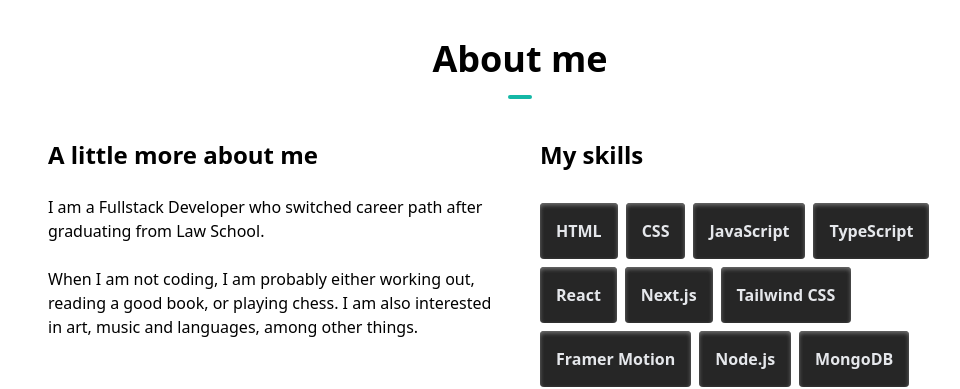
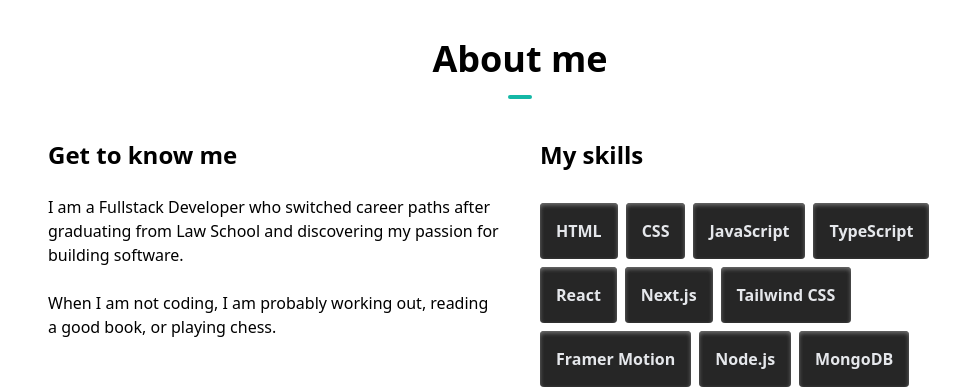
Before and after one commit to Lifguson/portfolio-nextjs, a Next.js app: page / in a window 1280 px wide. Shown: the part 780-1169 px from the top of the page, without its empty margins (120-1080 px from the left). Built offline with nearby package versions, Linux system fonts and the light colour scheme.

Commit message:
refactor: edited 'about me' text;

```diff
--- a/app/components/About.js
+++ b/app/components/About.js
@@ -25,17 +25,17 @@
         <div className="flex flex-col space-y-10 items-stretch justify-center align-top md:space-x-10 md:space-y-0 md:p-4 md:flex-row md:text-left">
           <div className="md:w-1/2">
             <h1 className="text-center text-2xl font-bold mb-6 md:text-left">
-              A little more about me
+              Get to know me
             </h1>
             <p>
-              I am a Fullstack Developer who switched career path after
-              graduating from Law School.
+              I am a Fullstack Developer who switched career paths after
+              graduating from Law School and discovering my passion for building
+              software.
             </p>
             <br />
             <p>
-              When I am not coding, I am probably either working out, reading a
-              good book, or playing chess. I am also interested in art, music
-              and languages, among other things.
+              When I am not coding, I am probably working out, reading a good
+              book, or playing chess.
             </p>
           </div>
           <div className="text-center md:w-1/2 md:text-left">
```
